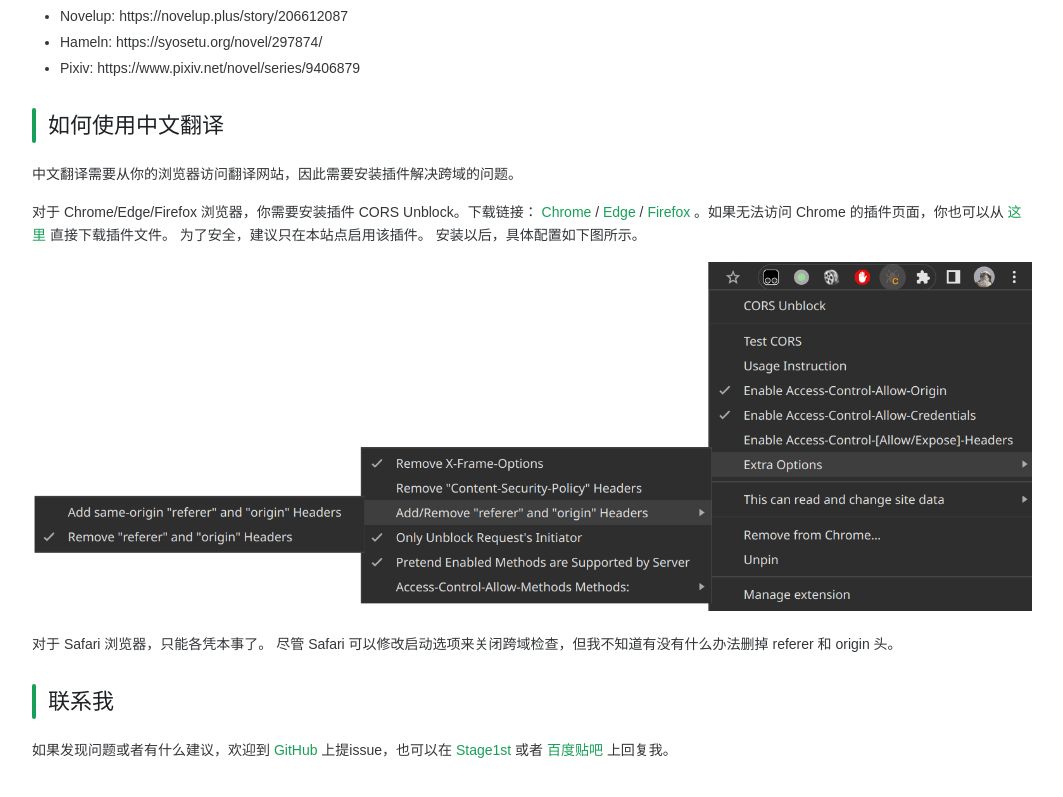
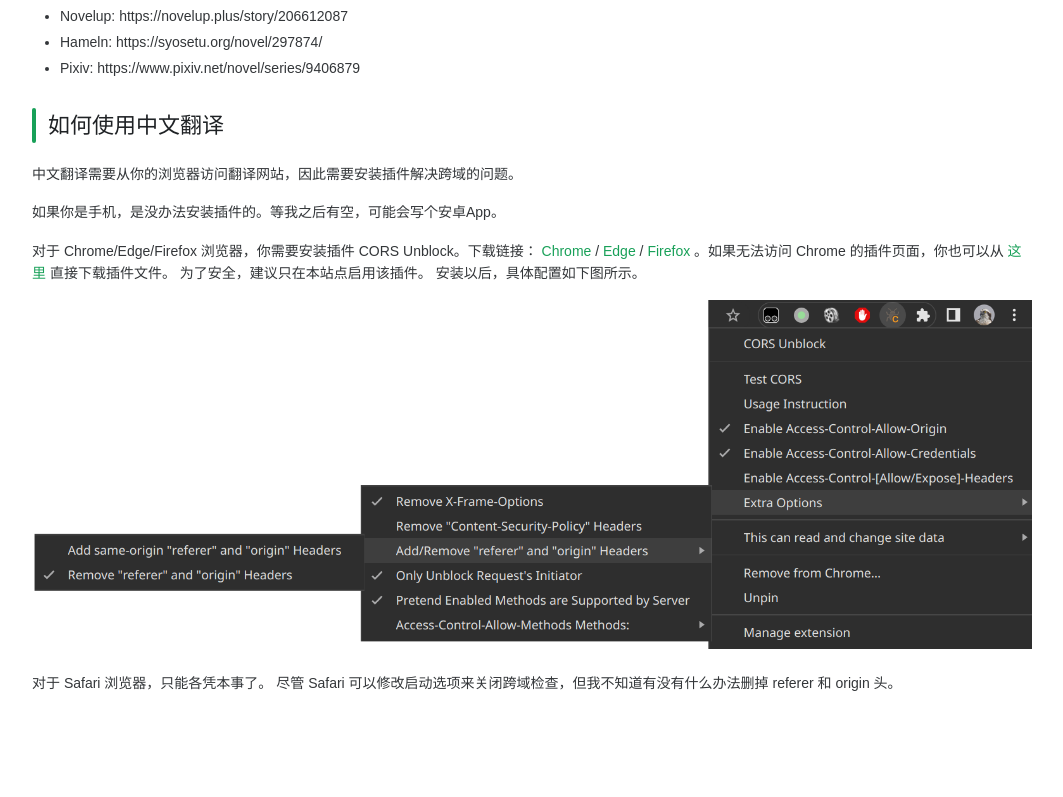
Before and after one commit to FishHawk/auto-novel, a Vue app in the folder src-vue/: page / in a window 1280 px wide. Shown: the part 527-1324 px from the top of the page, without its empty margins (108-1171 px from the left). After the commit the page ends 1269 px from the top, so only its background shows below. Built offline with nearby package versions, Linux system fonts and the light colour scheme; a small style sheet from the web is missing.

Commit message:
add feedback page

```diff
--- a/src-vue/src/components/MainLayout.vue
+++ b/src-vue/src/components/MainLayout.vue
@@ -16,6 +16,7 @@ const topMenuOptions: MenuOption[] = [
   menuOption('首页', '/'),
   menuOption('列表', '/list'),
   menuOption('编辑历史', '/patch'),
+  menuOption('反馈', '/feedback'),
 ];
 
 const collapsedMenuOptions: MenuOption[] = [
--- a/src-vue/src/router.ts
+++ b/src-vue/src/router.ts
@@ -4,6 +4,7 @@ const history = createWebHistory();
 
 const routes = [
   { path: '/', component: () => import('./views/Query.vue') },
+  { path: '/feedback', component: () => import('./views/Feedback.vue') },
 
   { path: '/list', component: () => import('./views/List.vue') },
   {
--- /dev/null
+++ b/src-vue/src/views/Feedback.vue
@@ -0,0 +1,39 @@
+<script lang="ts" setup>
+import { useRoute } from 'vue-router';
+
+const route = useRoute();
+</script>
+
+<template>
+  <MainLayout>
+    <n-h2 prefix="bar">说明</n-h2>
+
+    <n-p>这是给大家反馈的地方，有什么意见或者Bug都可以发到这里。</n-p>
+
+    <n-p>如果是特定页面有问题记得附上链接。</n-p>
+
+    <n-p>
+      你也可以到
+      <n-a
+        href="https://github.com/FishHawk/web-novel-ebook-generator"
+        target="_blank"
+      >
+        GitHub
+      </n-a>
+      上提issue，或者在
+      <n-a
+        href="https://bbs.saraba1st.com/2b/thread-2103011-1-1.html"
+        target="_blank"
+      >
+        Stage1st
+      </n-a>
+      或者
+      <n-a href="https://tieba.baidu.com/p/8276724398" target="_blank">
+        百度贴吧
+      </n-a>
+      上回复我。
+    </n-p>
+
+    <CommentList :post-id="route.path" />
+  </MainLayout>
+</template>
--- a/src-vue/src/views/Query.vue
+++ b/src-vue/src/views/Query.vue
@@ -76,7 +76,7 @@ onMounted(() => {
     </template>
 
     <div v-if="historiesRef.length > 0">
-      <n-h2 prefix="bar" >搜索历史</n-h2>
+      <n-h2 prefix="bar">搜索历史</n-h2>
       <ul>
         <li v-for="history in historiesRef">
           <n-a :href="getNovelUrl(history.url)" target="_blank">{{
@@ -86,7 +86,7 @@ onMounted(() => {
       </ul>
     </div>
 
-    <n-h2 prefix="bar" >链接示例</n-h2>
+    <n-h2 prefix="bar">链接示例</n-h2>
     <n-ul>
       <n-li> Kakuyomu: https://kakuyomu.jp/works/16817139555217983105 </n-li>
       <n-li> 成为小说家吧: https://ncode.syosetu.com/n0833hi </n-li>
@@ -95,9 +95,12 @@ onMounted(() => {
       <n-li> Pixiv: https://www.pixiv.net/novel/series/9406879 </n-li>
     </n-ul>
 
-    <n-h2 prefix="bar" >如何使用中文翻译</n-h2>
+    <n-h2 prefix="bar">如何使用中文翻译</n-h2>
     <n-p>
       中文翻译需要从你的浏览器访问翻译网站，因此需要安装插件解决跨域的问题。
+    </n-p>
+    <n-p>
+      如果你是手机，是没办法安装插件的。等我之后有空，可能会写个安卓App。
     </n-p>
     <n-p>
       对于 Chrome/Edge/Firefox 浏览器，你需要安装插件 CORS Unblock。下载链接：
@@ -136,26 +139,5 @@ onMounted(() => {
       可以修改启动选项来关闭跨域检查，但我不知道有没有什么办法删掉 referer 和
       origin 头。
     </n-p>
-
-    <n-h2 prefix="bar" >联系我</n-h2>
-    如果发现问题或者有什么建议，欢迎到
-    <n-a
-      href="https://github.com/FishHawk/web-novel-ebook-generator"
-      target="_blank"
-    >
-      GitHub
-    </n-a>
-    上提issue，也可以在
-    <n-a
-      href="https://bbs.saraba1st.com/2b/thread-2103011-1-1.html"
-      target="_blank"
-    >
-      Stage1st
-    </n-a>
-    或者
-    <n-a href="https://tieba.baidu.com/p/8276724398" target="_blank">
-      百度贴吧
-    </n-a>
-    上回复我。
   </MainLayout>
 </template>
```
